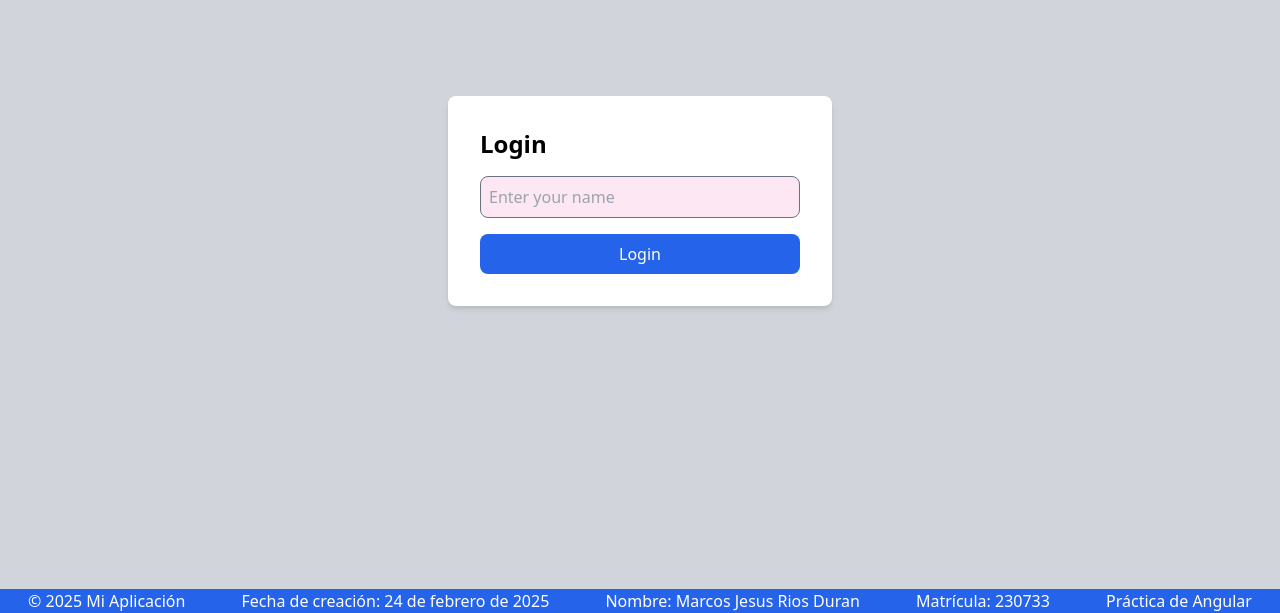
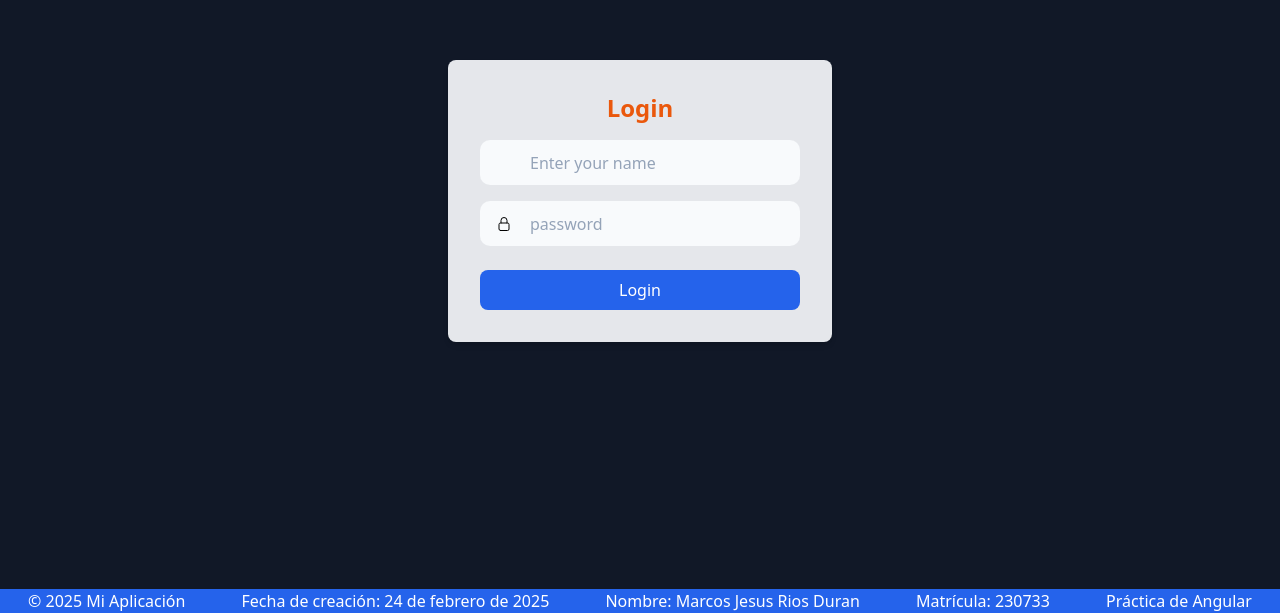
Before and after one commit to Marcos-Jesus-Rios-Duran/manualAngular_230733, an Angular app in the folder manualAngular-230733/: page /table1 in a window 1280 px wide. Shown: the part 187-800 px from the top of the page. Built offline with nearby package versions, Linux system fonts and the light colour scheme.

Commit message:
mejoras en el front de login

```diff
--- a/manualAngular-230733/src/app/Components/navbar/navbar.component.html
+++ b/manualAngular-230733/src/app/Components/navbar/navbar.component.html
@@ -52,7 +52,7 @@
           </svg>
         </div>
         <div class="absolute right-5 transform translate-x-full opacity-0 text-white text-lg font-semibold transition-all duration-300 group-hover:translate-x-0 group-hover:opacity-100">
-          Logout
+          Logout <a href="/page0"></a>
         </div>
       </button>
   </div>
--- a/manualAngular-230733/src/app/Components/page-container/landing-page/landing-page.component.html
+++ b/manualAngular-230733/src/app/Components/page-container/landing-page/landing-page.component.html
@@ -2,6 +2,6 @@
     <h1 class="text-4xl font-bold text-white mb-6">Seleccione un Ejercicio</h1> <br> <br>
     <div class="card ">
       <span></span>
-      <div class="content  ">Seleccione un ejercicio :</div>
+      <div class="content  ">Manual de Practicas con Angular </div>
     </div>
   </div>
--- a/manualAngular-230733/src/app/login/login.component.css
+++ b/manualAngular-230733/src/app/login/login.component.css
@@ -0,0 +1,53 @@
+.input {
+    margin: 0;
+    background: white;
+    border: none;
+    outline: none;
+    max-width: 400px;
+    padding: 10px 20px;
+    font-size: 16px;
+    border-radius: 9999999999px;
+    box-shadow: inset 2px 5px 10px rgb(5, 5, 5);
+    color: #000;
+    padding-bottom: 10px
+  }
+  .group {
+    display: flex;
+    line-height: 30px;
+    align-items: center;
+    position: relative;
+    max-width: 320px;
+  }
+
+  .in {
+    width: 100%;
+    height: 45px;
+    line-height: 30px;
+    padding: 0 5rem;
+    padding-left: 3rem;
+    border: 2px solid transparent;
+    border-radius: 10px;
+    outline: none;
+    background-color: #f8fafc;
+    color: #0d0c22;
+    transition: .5s ease;
+  }
+
+  .in::placeholder {
+    color: #94a3b8;
+  }
+
+  .in:focus, in:hover {
+    outline: none;
+    border-color: rgba(129, 140, 248);
+    background-color: #fff;
+    box-shadow: 0 0 0 5px rgb(129 140 248 / 30%);
+  }
+
+  .icon {
+    position: absolute;
+    left: 1rem;
+    fill: none;
+    width: 1rem;
+    height: 1rem;
+  }
--- a/manualAngular-230733/src/app/login/login.component.html
+++ b/manualAngular-230733/src/app/login/login.component.html
@@ -1,9 +1,16 @@
-<div class="flex flex-col min-h-screen bg-gray-300">
+<div class="flex flex-col min-h-screen bg-gray-900">
     <div class="flex justify-center items-center flex-grow">
-      <div class="bg-white p-8 rounded-lg shadow-md w-full max-w-sm">
-        <h2 class="text-2xl font-bold mb-4">Login</h2>
-        <input type="text" [(ngModel)]="name" placeholder="Enter your name" class="w-full p-2 mb-4 border border-gray-500 rounded-lg focus:outline-none focus:ring-2 focus:ring-green-500 bg-pink-100">
-        <button (click)="login()" class="w-full bg-blue-600 text-white py-2 rounded-lg hover:bg-green-700 focus:outline-none focus:ring-2 focus:ring-blue-500">Login</button>
+      <div class="bg-gray-200 p-8 rounded-lg shadow-md w-full max-w-sm">
+        <h1 class="text-2xl font-bold mb-4 text-center text-orange-600">Login</h1>
+        <div class="group">
+        <input type="text" [(ngModel)]="name" placeholder="Enter your name" class=" in  "></div>
+        <div class="group mt-4">
+          <svg stroke="currentColor" stroke-width="1.5" viewBox="0 0 24 24" xmlns="http://www.w3.org/2000/svg" class="icon">
+          <path d="M16.5 10.5V6.75a4.5 4.5 0 10-9 0v3.75m-.75 11.25h10.5a2.25 2.25 0 002.25-2.25v-6.75a2.25 2.25 0 00-2.25-2.25H6.75a2.25 2.25 0 00-2.25 2.25v6.75a2.25 2.25 0 002.25 2.25z" stroke-linejoin="round" stroke-linecap="round"></path>
+        </svg>
+        <input class="in" type="password" placeholder="password">
+        </div> <br>
+        <button (click)="login()" class="w-full bg-blue-600 text-white py-2 rounded-lg hover:bg-green-700 focus:outline-none focus:ring-2 focus:ring-blue-500"><a href="page0">Login</a></button>
       </div>
     </div>
     <div class="mt-auto">
```
